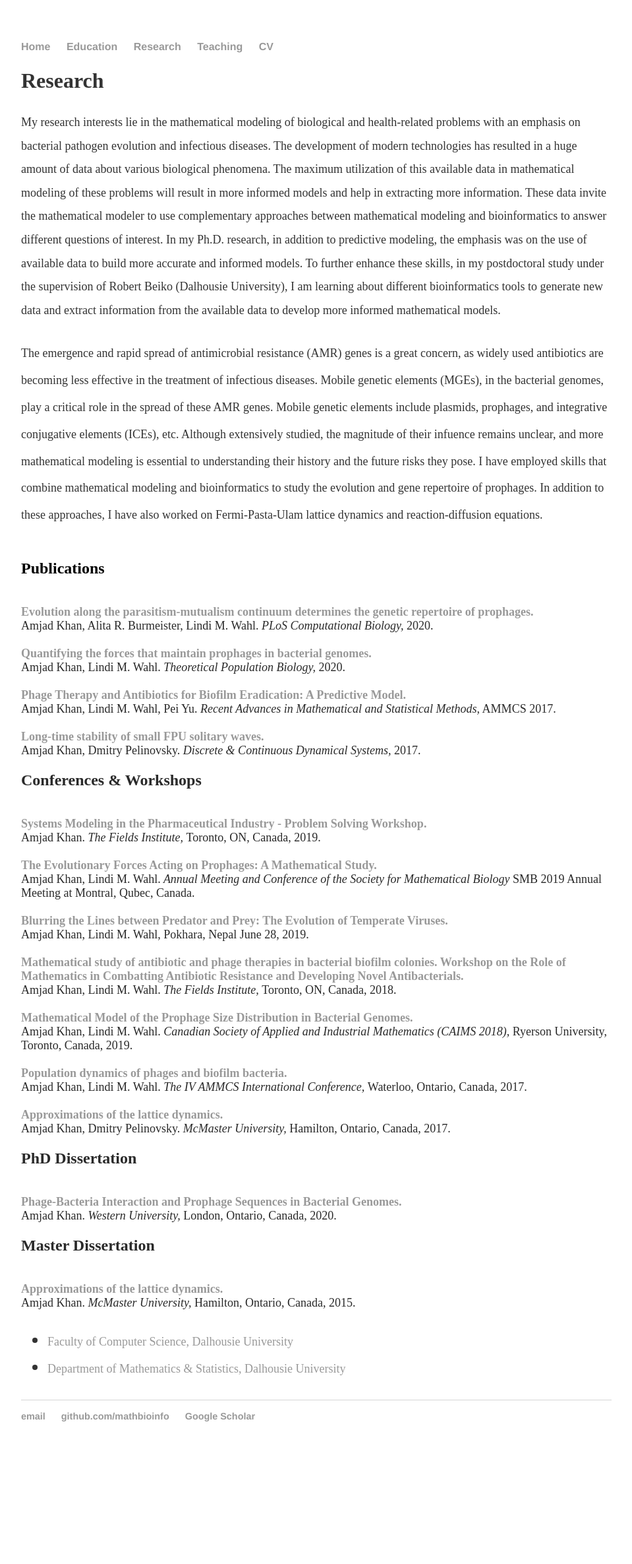
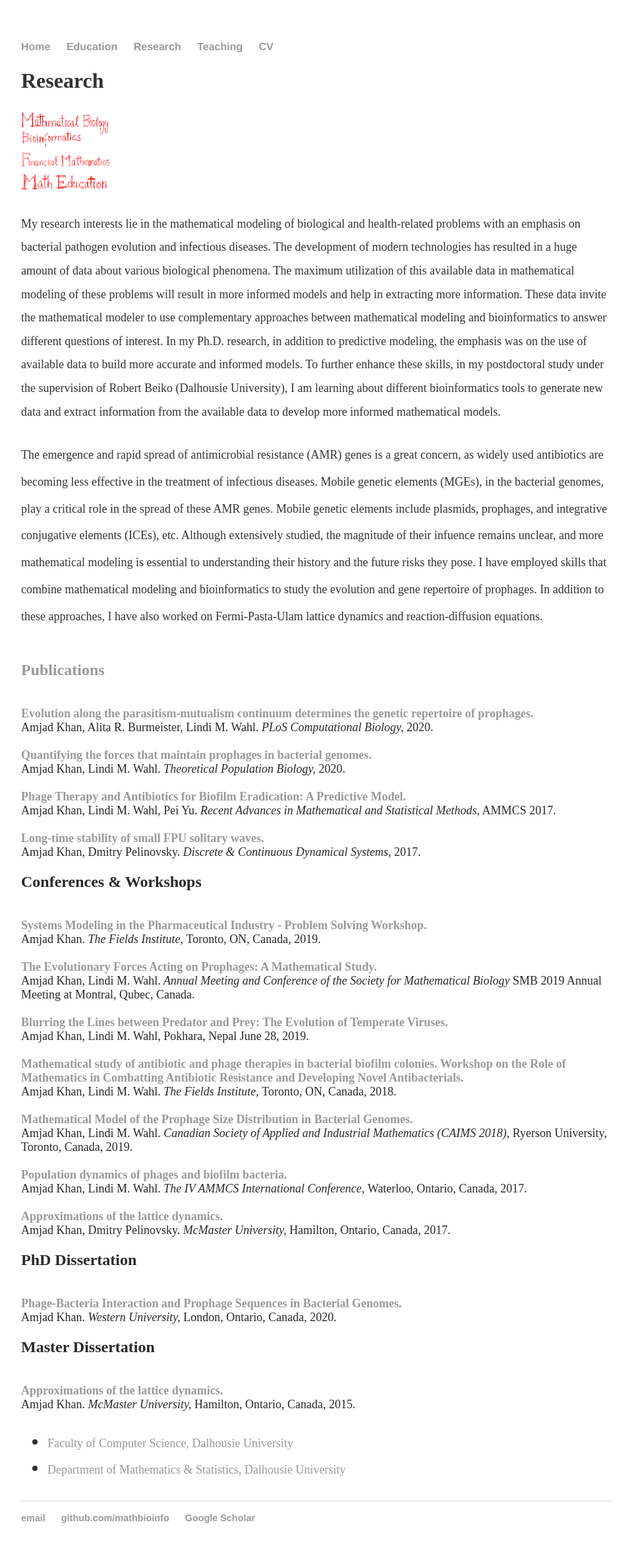
Before and after one commit to MathBioInfo/amjadkhan, a Jekyll site: the page built from Research/index.html, in a window 1280 px wide. Shown: the whole page at 66% size, without its empty margins (160-1119 px from the left). Built offline with Jekyll 4.4.1, drawn with Linux system fonts in a browser that asks for light colours; before the commit the page ends 2216 px from its top, so only the background shows below that.

Commit message:
Update index.html

```diff
--- a/Research/index.html
+++ b/Research/index.html
@@ -9,7 +9,7 @@ title: About my research
 			<p><font size="6"><b>Research</b></font><br></p>
 			<link rel="stylesheet" type="text/css" href="css/main.css">
 
- <style><div class="container">
+<body><div class="container">
 <div class="col-md-12 row">
 <div class="col-xs-4">
 	    <a href="#">
@@ -27,7 +27,7 @@ title: About my research
 </div>
 </div>
 </div>
- </style>
+</body>
 			<p><font size="4"> My research interests lie in the mathematical modeling of biological and health-related problems
 			with an emphasis on bacterial pathogen evolution and infectious diseases. The development of modern technologies
 			has resulted in a huge amount of data about various biological phenomena. The maximum utilization
```
